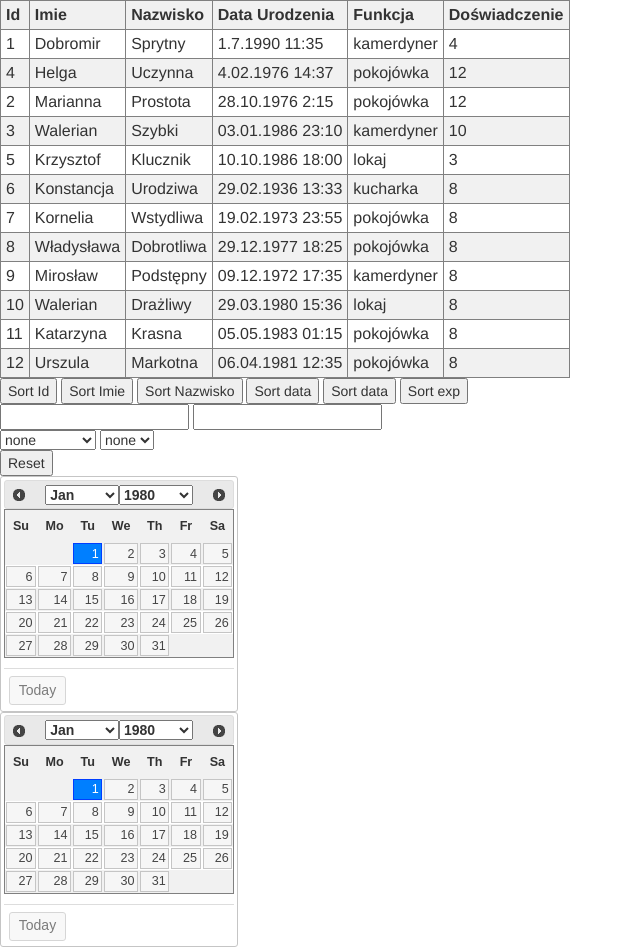
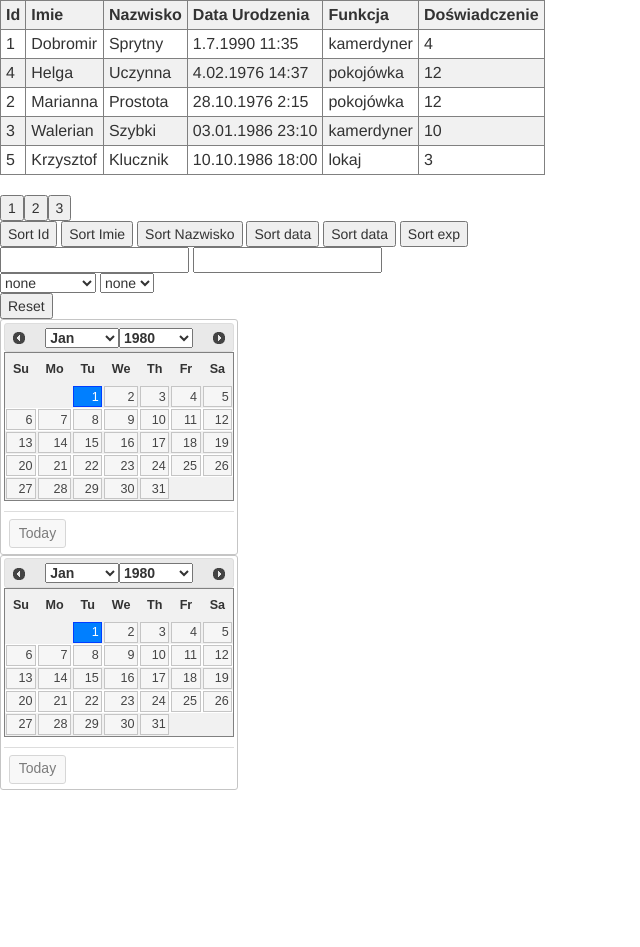
Before and after one commit to ElderDrop/Projekt-Na-Sta--, a plain HTML site: page index.html in a window 1280 px wide. Shown: the whole page, without its empty margins (0-640 px from the left). After the commit the page ends 800 px from the top, so only its background shows below. Drawn offline with nearby package versions, Linux system fonts and the light colour scheme.

Commit message:
Just passing between PC's

```diff
--- a/index.html
+++ b/index.html
@@ -23,7 +23,7 @@
         </header>
         <main>
 
-            <table ng-controller = "table" >
+            <table ng-controller = "table" id = "serviceList">
                 <tr>
                     <th>
                         Id
@@ -66,6 +66,9 @@
                 </tr>
             </table>
         </main>
+        <br />
+        <div id = "pagetation">
+        </div>
         <button onclick="sorting('id')">Sort Id</button>
         <button onclick="sorting('firstName')">Sort Imie</button>
         <button onclick="sorting('lastName')">Sort Nazwisko</button>
@@ -85,35 +88,11 @@
         <div id="datepicker"></div>
         <div id="datepicker2"></div>
         <script src="jquery-ui-1.12.1/jquery-ui.min.js"></script>
+        <script src="scripts/prototypes/Person.js"></script>
+        <script src="scripts/datepickerScript.js"></script>
+        <script src="scripts/sorting.js"></script>
         <script>
-            $( function() {
-                 $( "#datepicker" ).datepicker({
-                        minDate: new Date(1970 , 1 - 1, 1),
-                        defaultDate: new Date(1980 , 1 - 1, 1),
-                        changeMonth: true,
-                        changeYear: true,
-                        showButtonPanel: true
-                        })
-                 .on("change",function(){
-                     dateOne = new Date(this.value.substring(6,10),Number(this.value.substring(0,2))-1,Number(this.value.substring(3,5)),0,0,0);
-                     if(dateTwo != null){
-                        filtring();
-                     }
-                 });
-                  $( "#datepicker2" ).datepicker({
-                        minDate: new Date(1970 , 1 - 1, 1),
-                        defaultDate: new Date(1980 , 1 - 1, 1),
-                        changeMonth: true,
-                        changeYear: true,
-                        showButtonPanel: true
-                        })
-                 .on("change",function(){
-                     dateTwo = new Date(this.value.substring(6,10),Number(this.value.substring(0,2))-1,Number(this.value.substring(3,5)),0,0,0);
-                     if(dateOne != null){
-                        filtring();
-                     }
-                 });
-            });
+
         function resetDatepickers(){
              $( "#datepicker" ).datepicker( "destroy"  );
              $( "#datepicker" ).datepicker({
@@ -141,10 +120,12 @@
         var sort = [];
         var persons = [];
         var tableRows = [];
+        var table = [];
         var idClasses = [];
         var dateOne = null;
         var dateTwo = null;
-
+        var pages = 0;
+        var page = 1;
         //iniciation of variables
         sort["id"] = 0;
         sort["firstName"] = 0;
@@ -153,16 +134,59 @@
         sort["serviceFunction"] = 0;
         sort["experience"] = 0;
         $.getJSON("https://raw.githubusercontent.com/ElderDrop/Projekt-Na-Sta--/master/sluzba.json",function( json ){
+            var tmp = 1;
+            var k = 5;
+            pages++;
+            $("#pagetation").append("<button class='pagnation' onclick='organiseTable("+ pages +")' value='"+ pages + "'>1</button>");
             for( var i = 0; i < json.length;i++ ){
                 var x = json[i];
                 persons.push( new Person(x.id,x.firstName,x.lastName,x.dateOfBirth,x.function,x.experience) );
+                tmp++;
+                if(i < 5){
+                    table.push(persons[i]);
+                }
+                if(tmp == k ){
+                    pages++;
+                    k += k;
+                    $("#pagetation").append("<button class='pagnation' onclick='organiseTable("+ pages +")' value="+ pages +">"+ pages +"</button>");
+                }
+            }
+
+            for( var i = 0; i < table.length;i++ ){
+                $("#serviceList").append(table[i].creatRow());
             }
         });
+
+
+
+        function organiseTable(value){
+            $(".data").remove();
+            page = value;
+            var end = value*5;
+            value = (value-1)*5;
+            if( end > persons.length ){
+                end = persons.length;
+            }
+            console.log(end);
+            table.length = 0;
+
+            table = [];
+            console.log(value + " , "+end);
+            for( var i = value ; i < end;i++ ){
+               table.push(persons[i]);
+            }
+            console.log(table);
+            for( var i = 0; i < table.length;i++ ){
+                $("#serviceList").append(table[i].creatRow());
+                $("#" + table[i].id).addClass(idClasses[table.id]);
+            }
+        }
+
         //controllers
         //This controller creats table
         app.controller("table",function($scope,$http){
             //loads json file from github
-           $http.get("https://raw.githubusercontent.com/ElderDrop/Projekt-Na-Sta--/master/sluzba.json").then(function(data){
+           /*$http.get("https://raw.githubusercontent.com/ElderDrop/Projekt-Na-Sta--/master/sluzba.json").then(function(data){
                var list = [];
                var begin = 0;
                var pagination = 12;
@@ -170,7 +194,7 @@
                    list.push( data.data[i] );
                }
               return $scope.json = list;
-           });
+           });    */
         });
 
        app.controller("selectCtrl",function($scope,$http){
@@ -285,6 +309,7 @@
                         }
                     }
                     var tmpDate = new Date(person.date.getFullYear(),person.date.getMonth(),person.date.getDay(),0,0,0,0);
+                    if(dateOne != null && dateTwo != null){
                         if(dateOne.getTime() <= tmpDate.getTime() && dateTwo.getTime() >= tmpDate.getTime()){
                                 if(!$( "#" + person.id ).hasClass(/fadeBy/)){
                                     $( "#" + person.id ).fadeIn();
@@ -292,6 +317,7 @@
                                 $( "#" + person.id ).removeClass("fadeByTime");
                             }else{
                                 $( "#" + person.id ).fadeOut().addClass("fadeByTime");
+                            }
                     }
 
 
@@ -317,91 +343,8 @@
 
 
 
-        //1 asc, 2 desc, 0 none
-        function sorting(typeOfSort){
-            incrementSort(typeOfSort)
-            if( typeOfSort == "id" ){
-                if( sort[typeOfSort] == 1 ){
-                     persons.sort(function( a, b ){return a.id - b.id});
-                }
-                if( sort[typeOfSort] == 2 ){
-                     persons.sort(function( a, b ){return b.id - a.id});
-                }
-            }
-            if( typeOfSort == "firstName" ){
-                if( sort[typeOfSort] == 1 ){
-                    persons.sort(function( a, b ){return a.lastName.localeCompare(b.lastName)});
-                    persons.sort(function( a, b ){return a.firstName.localeCompare(b.firstName)});
-                }
-                if( sort[typeOfSort] == 2 ){
-                    persons.sort(function( a, b ){return b.lastName.localeCompare(a.lastName)});
-                    persons.sort(function( a, b ){return b.firstName.localeCompare(a.firstName)});
-                }
-            }
-            if( typeOfSort == "firstName" ){
-                if( sort[typeOfSort] == 1 ){
-                    persons.sort(function( a, b ){return a.lastName.localeCompare(b.lastName)});
-                    persons.sort(function( a, b ){return a.firstName.localeCompare(b.firstName)});
-                }
-                if( sort[typeOfSort] == 2 ){
-                    persons.sort(function( a, b ){return b.lastName.localeCompare( a.lastName )});
-                    persons.sort(function( a, b ){return b.firstName.localeCompare( a.firstName )});
-                }
-            }
-            if( typeOfSort == "lastName" ){
-                if( sort[typeOfSort] == 1 ){
-                    persons.sort( function( a, b ){return a.firstName.localeCompare(b.firstName)});
-                    persons.sort( function( a, b ){return a.lastName.localeCompare(b.lastName)});
-                }
-                if( sort[typeOfSort] == 2 ){
-                    persons.sort( function( a, b ){return b.firstName.localeCompare(a.firstName)});
-                    persons.sort( function( a, b ){return b.lastName.localeCompare(a.lastName)});
-                }
-            }
-            if( typeOfSort == "dateOfBirth" ){
-                if( sort[typeOfSort] == 1 ){
-                    persons.sort( function( a, b ){ return a.date.getTime() - b.date.getTime()});
-                }
-                if( sort[typeOfSort] == 2 ){
-                    persons.sort( function( a, b ){ return b.date.getTime() - a.date.getTime()});
-                }
-            }
-            if( typeOfSort == "serviceFunction" ){
-                if( sort[typeOfSort] == 1 ){
-                    persons.sort(function( a, b ){return a.serviceFunction.localeCompare(b.serviceFunction)});
-                }
-                if( sort[typeOfSort] == 2 ){
-                    persons.sort(function( a, b ){return b.serviceFunction.localeCompare(a.serviceFunction)});
-                }
-            }
-            if( typeOfSort == "experience" ){
-                if( sort[typeOfSort] == 1 ){
-                    persons.sort(function( a, b ){return a.experience-b.experience});
-                }
-                if( sort[typeOfSort] == 2 ){
-                    persons.sort(function( a, b ){return b.experience-a.experience});
-                }
-            }
 
-            for(var i = 0; i < persons.length;i++){
-                  idClasses[persons[i].id] = $( "#" + persons[i].id ).attr("class");
-            }
 
-            for(var i = 0; i < persons.length;i++){
-                    $(".data").get(i).replaceWith(persons[i].creatRow());
-                    $( "#" + persons[i].id )[0] = persons[i].id;
-                    $( "#" + persons[i].id ).attr("class",'').addClass(idClasses[persons[i].id]);
-
-            }
-
-        }
-        function incrementSort(typeOfSort){
-             if( sort[typeOfSort] == 2 ){
-                sort[typeOfSort] = 0;
-            }else{
-                sort[typeOfSort]++;
-            }
-        }
         function Person(id,firstName, lastName, dateOfBirth, serviceFunction,experience){
             //variables
             this.id = id;
@@ -480,7 +423,7 @@
 
             this.creatRow = function(){
 
-                var row = $(".data").clone().get(1);
+                /*var row = $(".data").clone().get(1);
                 row.children[0].innerHTML = id;
                 row.children[1].innerHTML = firstName;
                 row.children[2].innerHTML = lastName;
@@ -490,7 +433,12 @@
                 row.id = this.id;
                 //if(this.fade == true){
               //      row.addClass("fadeBy");
-               // }
+               // }*/
+               //var row = '<tr id="'+ this.id +'"><td>1</td><td>'+ this.firstName +'</td><td>'+ this.lastName +'</td><td>'+ this.dateOfBirth +'</td><td>'+ this.serviceFunction +'</td><td>'+ this.experience +'</td></tr>';
+                var row = document.createElement("tr");
+                row.innerHTML = '<td>'+ this.id +'</td><td>'+ this.firstName +'</td><td>'+ this.lastName +'</td><td>'+ this.dateOfBirth +'</td><td>'+ this.serviceFunction +'</td><td>'+ this.experience +'</td>';
+                row.id = this.id;
+                row.className += "data";
                 return row;
             }
         }
--- /dev/null
+++ b/scripts/datepickerScript.js
@@ -0,0 +1,28 @@
+$( function() {
+             $( "#datepicker" ).datepicker({
+                    minDate: new Date(1970 , 1 - 1, 1),
+                    defaultDate: new Date(1980 , 1 - 1, 1),
+                    changeMonth: true,
+                    changeYear: true,
+                    showButtonPanel: true
+                  })
+                 .on("change",function(){
+                     dateOne = new Date(this.value.substring(6,10),Number(this.value.substring(0,2))-1,Number(this.value.substring(3,5)),0,0,0);
+                     if(dateTwo != null){
+                        filtring();
+                     }
+                 });
+                  $( "#datepicker2" ).datepicker({
+                        minDate: new Date(1970 , 1 - 1, 1),
+                        defaultDate: new Date(1980 , 1 - 1, 1),
+                        changeMonth: true,
+                        changeYear: true,
+                        showButtonPanel: true
+                        })
+                 .on("change",function(){
+                     dateTwo = new Date(this.value.substring(6,10),Number(this.value.substring(0,2))-1,Number(this.value.substring(3,5)),0,0,0);
+                     if(dateOne != null){
+                        filtring();
+                     }
+                 });
+});
--- /dev/null
+++ b/scripts/prototypes/Person.js
@@ -0,0 +1,97 @@
+function Person(id,firstName, lastName, dateOfBirth, serviceFunction,experience){
+            //variables
+            this.id = id;
+            this.firstName = firstName;
+            this.lastName = lastName;
+            this.dateOfBirth = dateOfBirth;
+            this.serviceFunction = serviceFunction;
+            this.experience = experience;
+            this.date;
+
+            //konstruktor
+                var day = "";
+                var k = 0;
+                var month = "";
+                var year = "";
+                var hour = "";
+                var minute = "";
+                for( var i = 0; i < dateOfBirth.length;i++){
+                    if( k == 0 && dateOfBirth[i] != "."){
+                        day += dateOfBirth[i];
+                    }
+                    if( k == 0 && dateOfBirth[i] == '.'){
+                        k+=1;
+                        i++;
+                        if(day.length != 2 ){
+                            day = "0" + day;
+                        }
+
+                    }
+                    if( k == 1 && dateOfBirth[i] != '.'){
+                        month += dateOfBirth[i];
+                    }
+                    if( k == 1 && dateOfBirth[i] == '.'){
+                        i++
+                        k++;
+                        if( month.length != 2 ){
+                            month = "0" + month;
+                        }
+
+                    }
+
+                    if( k == 2 && dateOfBirth[i] != ' '){
+                        year += dateOfBirth[i];
+                    }
+                    if( k == 2 && dateOfBirth[i] == ' '){
+                        k++;
+                        i++;
+                        if( year.length != 4 ){
+                            year = "0" + year;
+                        }
+                    }
+
+                    if( k == 3 && dateOfBirth[i] != ':'){
+                        hour += dateOfBirth[i];
+                    }
+                    if( k == 3 && dateOfBirth[i] == ':'){
+                        k++;
+                        i++;
+                        if( hour.length != 2 ){
+                            hour = "0" + hour;
+                        }
+                    }
+
+                     if( k == 4 ){
+                        minute += dateOfBirth[i];
+                    }
+
+                }
+
+                var date = new Date();
+                date.setFullYear(Number(year)-1,Number(month)-1,Number(day));
+                date.setHours(Number(hour));
+                date.setMinutes(Number(minute));
+
+                this.date = date;
+
+            this.creatRow = function(){
+
+                /*var row = $(".data").clone().get(1);
+                row.children[0].innerHTML = id;
+                row.children[1].innerHTML = firstName;
+                row.children[2].innerHTML = lastName;
+                row.children[3].innerHTML = dateOfBirth;
+                row.children[4].innerHTML = serviceFunction;
+                row.children[5].innerHTML = experience;
+                row.id = this.id;
+                //if(this.fade == true){
+              //      row.addClass("fadeBy");
+               // }*/
+               //var row = '<tr id="'+ this.id +'"><td>1</td><td>'+ this.firstName +'</td><td>'+ this.lastName +'</td><td>'+ this.dateOfBirth +'</td><td>'+ this.serviceFunction +'</td><td>'+ this.experience +'</td></tr>';
+                var row = document.createElement("tr");
+                row.innerHTML = '<td>'+ this.id +'</td><td>'+ this.firstName +'</td><td>'+ this.lastName +'</td><td>'+ this.dateOfBirth +'</td><td>'+ this.serviceFunction +'</td><td>'+ this.experience +'</td>';
+                row.id = this.id;
+                row.className += "data";
+                return row;
+            }
+        }
```
Also changed, not shown: scripts/sorting.js (added, +82 -0 lines). Lines whose indentation alone changed are shown as unchanged.
